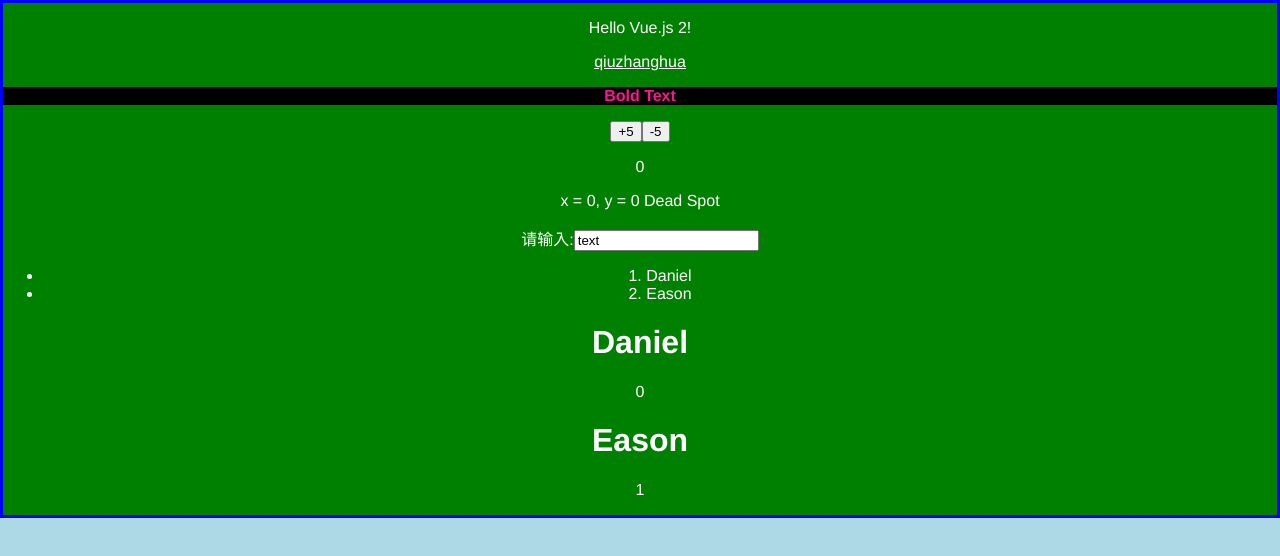
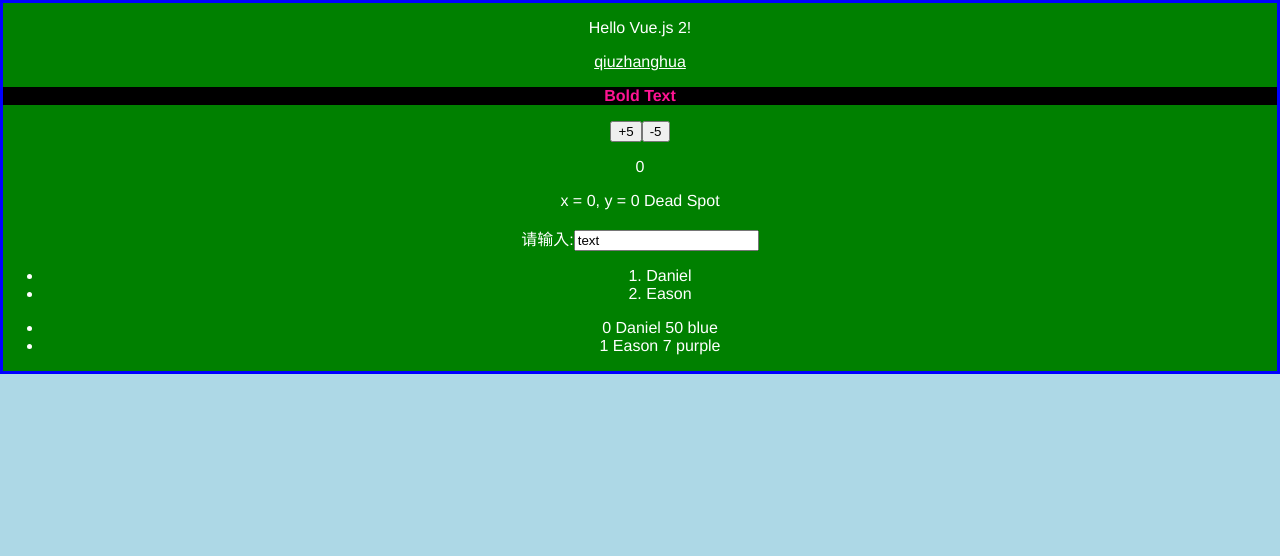
Before and after one commit to LinLJ/v2, a Vue app: page / in a window 1280 px wide. Shown: the top 556 px of the page. Built offline with nearby package versions, Linux system fonts and the light colour scheme.

Commit message:
loop III - object

```diff
--- a/src/App.vue
+++ b/src/App.vue
@@ -23,10 +23,15 @@
         {{ i + 1 }}. {{ person.name }}
       </li>
     </ul>
-    <template v-for="(person, i) in persons">
-      <h1 :key="person.name">{{ person.name }}</h1>
-      <p :key="person.name">{{ i }}</p>
-    </template>
+    <ul>
+      <li v-for="(person, i) in persons" :key="person.name">
+        {{ i }} <span v-for="(v, k) in person" :key="k">{{ v }} </span>
+      </li>
+    </ul>
+    <!--    <template v-for="(person, i) in persons">-->
+    <!--      <h1 :key="person.name">{{ person.name }}</h1>-->
+    <!--      <p :key="person.name">{{ i }}</p>-->
+    <!--    </template>-->
   </div>
 </template>
 
```
